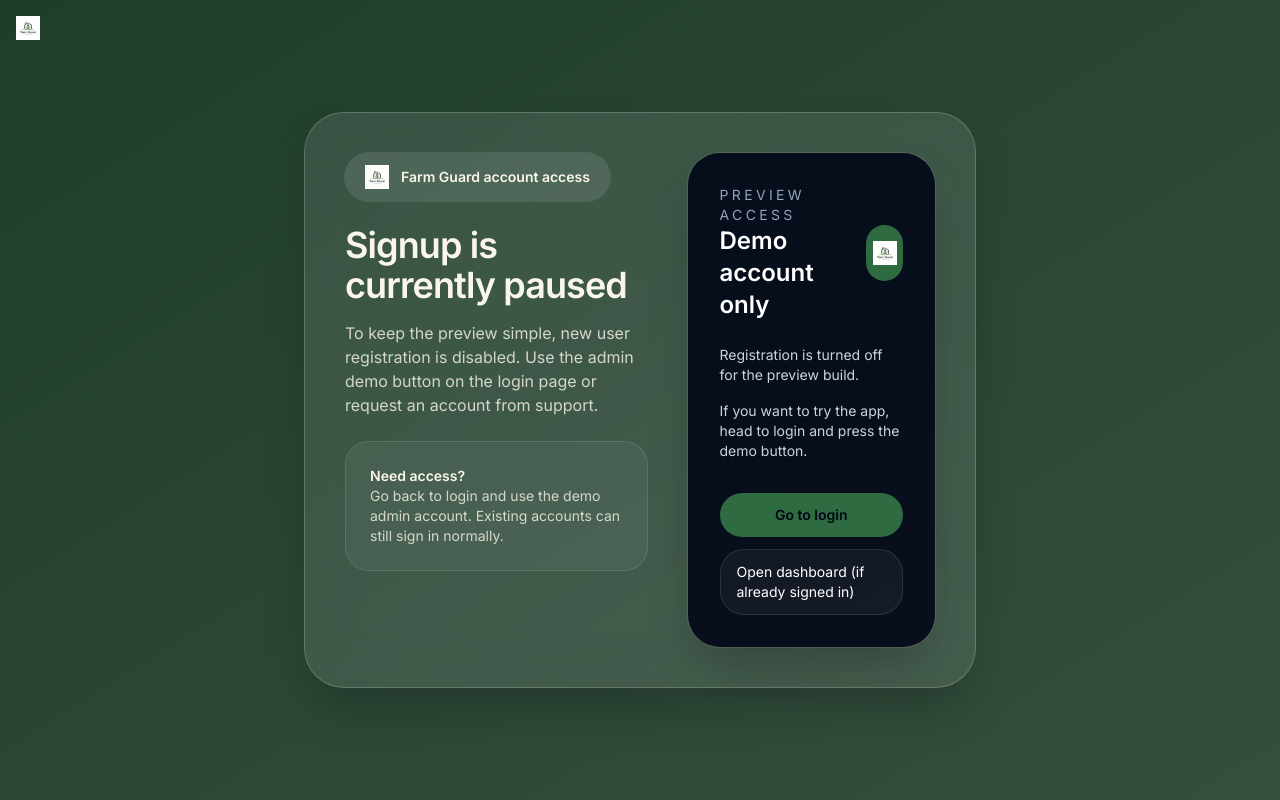
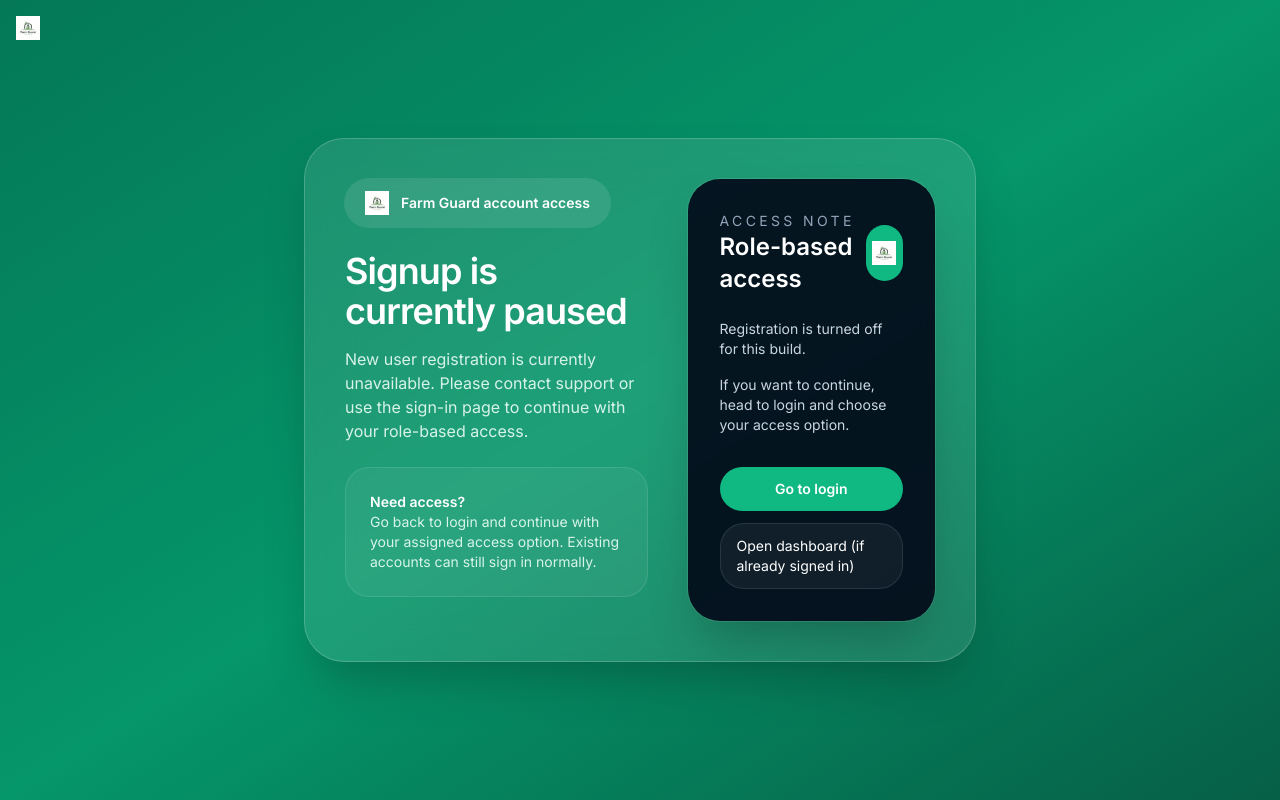
Before and after one commit to isingomaarthur/farmguard, a Next.js app: page /signup in a window 1280 px wide. Built offline with nearby package versions, Linux system fonts and the light colour scheme.

Commit message:
remove demo and change color

```diff
--- a/app/(dashboard)/dashboard/page.jsx
+++ b/app/(dashboard)/dashboard/page.jsx
@@ -160,7 +160,7 @@ export default function DashboardPage() {
   ] : [
     {
       key: "sensors",
-      label: "Demo sensors",
+      label: "Farm sensors",
       value: dashboardData?.stats?.totalSensors ?? "—",
       unit: "",
       status: "ANALYZED",
@@ -219,7 +219,7 @@ export default function DashboardPage() {
                   </div>
                 ))
               ) : (
-                <p className="text-sm text-ink/50">No alerts found for this demo farm yet.</p>
+                <p className="text-sm text-ink/50">No alerts found for this farm yet.</p>
               )}
             </div>
           </div>
@@ -277,7 +277,7 @@ export default function DashboardPage() {
                   </div>
                 ))
               ) : (
-                <p className="text-sm text-ink/50">No offline or warning devices found for this demo account.</p>
+                <p className="text-sm text-ink/50">No offline or warning devices found for this account.</p>
               )}
             </div>
           </div>
--- a/app/(dashboard)/layout.jsx
+++ b/app/(dashboard)/layout.jsx
@@ -27,7 +27,7 @@ export default function DashboardLayout({ children }) {
 
   if (isLoading) {
     return (
-      <div className="flex items-center justify-center min-h-screen bg-fg-cream">
+      <div className="flex items-center justify-center min-h-screen bg-gradient-to-br from-emerald-700 via-emerald-600 to-emerald-800">
         <div className="text-center">
           <div className="inline-block animate-spin rounded-full h-12 w-12 border-b-2 border-fg-green"></div>
           <p className="mt-4 text-ink/70">Loading...</p>
@@ -41,7 +41,7 @@ export default function DashboardLayout({ children }) {
   }
 
   return (
-    <div className="flex min-h-screen bg-fg-cream">
+    <div className="flex min-h-screen bg-gradient-to-br from-emerald-50 via-white to-emerald-100">
       <FarmGuardSidebar open={sidebarOpen} onClose={() => setSidebarOpen(false)} />
 
       <div className="flex min-h-screen flex-1 flex-col">
--- a/app/login/page.jsx
+++ b/app/login/page.jsx
@@ -70,7 +70,7 @@ export default function LoginPage() {
   ];
 
   return (
-    <div className="min-h-screen relative bg-gradient-to-br from-forest via-forest/95 to-forest/90 text-cream flex items-center justify-center px-4 py-10">
+    <div className="min-h-screen relative bg-gradient-to-br from-emerald-700 via-emerald-600 to-emerald-800 text-white flex items-center justify-center px-4 py-10">
       <div className="absolute left-6 top-6">
         <Logo variant="small" alt="Farm Guard" />
       </div>
@@ -79,21 +79,21 @@ export default function LoginPage() {
           <div className="absolute inset-0 bg-[radial-gradient(circle_at_top,_rgba(255,255,255,0.18),_transparent_45%)]" />
           <div className="relative grid gap-8 lg:grid-cols-[1.15fr_1fr] p-10">
             <div className="space-y-6">
-              <div className="inline-flex items-center gap-3 rounded-full bg-white/10 px-5 py-3 text-sm font-semibold text-cream ring-1 ring-white/10">
+              <div className="inline-flex items-center gap-3 rounded-full bg-white/10 px-5 py-3 text-sm font-semibold text-white ring-1 ring-white/10">
                 <Logo variant="small" alt="FarmGuard logo" />
-                Farm Guard preview
+                Farm Guard access
               </div>
 
               <div className="space-y-4">
                 <h1 className="text-4xl font-bold tracking-tight">Sign in to Farm Guard</h1>
-                <p className="max-w-xl text-base text-cream/80">
-                  Use your account credentials or select one of the demo roles below. Each demo account gets its own preview dataset.
+                <p className="max-w-xl text-base text-emerald-50/90">
+                  Use your account credentials or choose a role-based access option for quick entry.
                 </p>
               </div>
 
-              <div className="space-y-3 rounded-3xl bg-white/5 border border-white/10 p-6 text-sm text-cream/80">
-                <p className="font-semibold text-cream">Demo access</p>
-                <p>Choose admin, farmer, technician, or agronomist and click the demo button. Your selected demo account will be created automatically.</p>
+              <div className="space-y-3 rounded-3xl bg-white/5 border border-white/10 p-6 text-sm text-emerald-50/90">
+                <p className="font-semibold text-white">Quick access</p>
+                <p>Choose a role and continue with a guided sign-in experience for your workspace.</p>
               </div>
             </div>
 
@@ -103,7 +103,7 @@ export default function LoginPage() {
                   <p className="text-sm uppercase tracking-[0.24em] text-slate-400">Account login</p>
                   <h2 className="text-2xl font-semibold text-white">Welcome back</h2>
                 </div>
-                <div className="inline-flex h-14 w-14 items-center justify-center rounded-3xl bg-fg-green text-white">
+                <div className="inline-flex h-14 w-14 items-center justify-center rounded-3xl bg-emerald-500 text-white">
                   <Logo variant="small" alt="FG" />
                 </div>
               </div>
@@ -161,7 +161,7 @@ export default function LoginPage() {
               </form>
 
               <div className="mt-6 rounded-3xl border border-white/10 bg-slate-950/80 p-4 text-sm text-slate-300">
-                <p className="mb-3 font-semibold text-white">Choose a demo role</p>
+                <p className="mb-3 font-semibold text-white">Choose a role</p>
                 <div className="grid gap-2 sm:grid-cols-2">
                   {demoRoles.map((role) => (
                     <button
@@ -177,7 +177,6 @@ export default function LoginPage() {
                     >
                       <div className="flex items-center justify-between gap-3">
                         <span className="font-semibold">{role.label}</span>
-                        <span className="text-xs uppercase tracking-[0.24em] text-slate-400">demo</span>
                       </div>
                       <p className="mt-2 text-xs leading-5 text-slate-400">{role.description}</p>
                     </button>
@@ -192,7 +191,7 @@ export default function LoginPage() {
                   disabled={loading}
                   className="inline-flex w-full items-center justify-center rounded-3xl border border-white/10 bg-white/5 px-4 py-3 text-sm text-white transition hover:bg-white/10 disabled:cursor-not-allowed disabled:opacity-60"
                 >
-                  {loading ? "Signing in..." : `Use demo ${selectedRole} account`}
+                  {loading ? "Signing in..." : `Continue as ${selectedRole}`}
                 </button>
 
                 <Link
--- a/app/signup/page.jsx
+++ b/app/signup/page.jsx
@@ -3,47 +3,47 @@ import Logo from "@/components/Logo";
 
 export default function SignupPage() {
   return (
-    <div className="min-h-screen bg-gradient-to-br from-forest via-forest/95 to-forest/90 text-cream flex items-center justify-center px-4 py-10">
+    <div className="min-h-screen bg-gradient-to-br from-emerald-700 via-emerald-600 to-emerald-800 text-white flex items-center justify-center px-4 py-10">
       <div className="w-full max-w-2xl">
         <div className="rounded-[2.5rem] border border-cream/20 bg-white/10 p-10 shadow-2xl backdrop-blur-xl">
           <div className="grid gap-10 lg:grid-cols-[1.1fr_0.9fr]">
             <div className="space-y-6">
-              <div className="inline-flex items-center gap-3 rounded-full bg-white/10 px-5 py-3 text-sm font-semibold text-cream ring-1 ring-white/10">
+              <div className="inline-flex items-center gap-3 rounded-full bg-white/10 px-5 py-3 text-sm font-semibold text-white ring-1 ring-white/10">
                 <Logo variant="small" alt="FarmGuard logo" />
                 Farm Guard account access
               </div>
               <div className="space-y-4">
                 <h1 className="text-4xl font-bold tracking-tight">Signup is currently paused</h1>
-                <p className="max-w-xl text-base text-cream/80">
-                  To keep the preview simple, new user registration is disabled. Use the admin demo button on the login page or request an account from support.
+                <p className="max-w-xl text-base text-emerald-50/90">
+                  New user registration is currently unavailable. Please contact support or use the sign-in page to continue with your role-based access.
                 </p>
               </div>
-              <div className="rounded-3xl bg-white/5 border border-white/10 p-6 text-sm text-cream/80">
-                <p className="font-semibold text-cream">Need access?</p>
-                <p>Go back to login and use the demo admin account. Existing accounts can still sign in normally.</p>
+              <div className="rounded-3xl bg-white/5 border border-white/10 p-6 text-sm text-emerald-50/90">
+                <p className="font-semibold text-white">Need access?</p>
+                <p>Go back to login and continue with your assigned access option. Existing accounts can still sign in normally.</p>
               </div>
             </div>
 
             <div className="rounded-[2rem] bg-slate-950/90 p-8 shadow-2xl ring-1 ring-white/10">
               <div className="mb-6 flex items-center justify-between">
                 <div>
-                  <p className="text-sm uppercase tracking-[0.24em] text-slate-400">Preview access</p>
-                  <h2 className="text-2xl font-semibold text-white">Demo account only</h2>
+                  <p className="text-sm uppercase tracking-[0.24em] text-slate-400">Access note</p>
+                  <h2 className="text-2xl font-semibold text-white">Role-based access</h2>
                 </div>
-                <div className="inline-flex h-14 w-14 items-center justify-center rounded-3xl bg-fg-green text-white">
+                <div className="inline-flex h-14 w-14 items-center justify-center rounded-3xl bg-emerald-500 text-white">
                   <Logo variant="small" alt="FG" />
                 </div>
               </div>
 
               <div className="space-y-4 text-sm text-slate-300">
-                <p>Registration is turned off for the preview build.</p>
-                <p>If you want to try the app, head to login and press the demo button.</p>
+                <p>Registration is turned off for this build.</p>
+                <p>If you want to continue, head to login and choose your access option.</p>
               </div>
 
               <div className="mt-8 grid gap-3">
                 <Link
                   href="/login"
-                  className="inline-flex items-center justify-center rounded-3xl bg-fg-green px-4 py-3 text-sm font-semibold text-slate-950 transition hover:bg-[#6dff96]"
+                  className="inline-flex items-center justify-center rounded-3xl bg-emerald-500 px-4 py-3 text-sm font-semibold text-white transition hover:bg-emerald-400"
                 >
                   Go to login
                 </Link>
```
